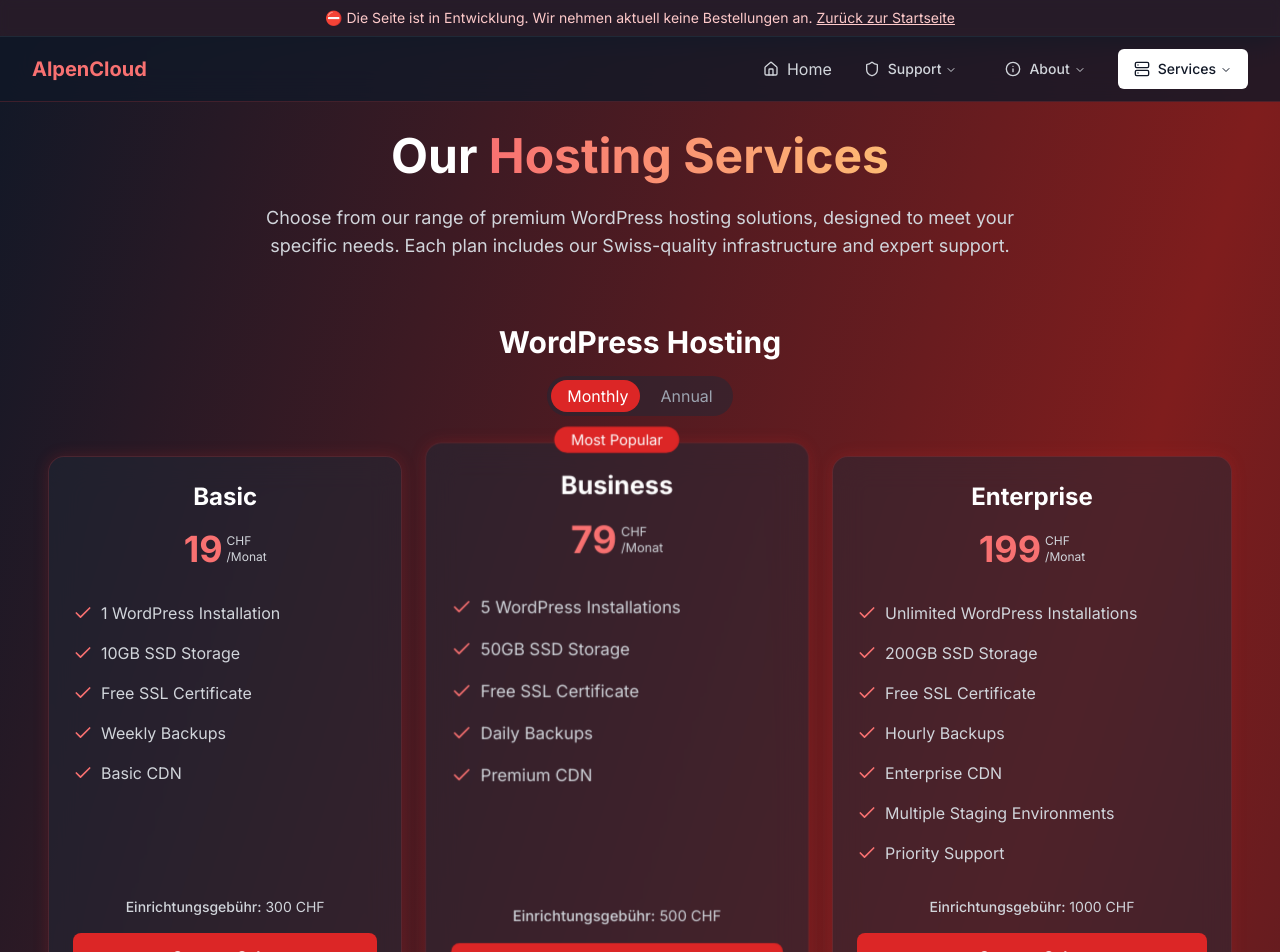
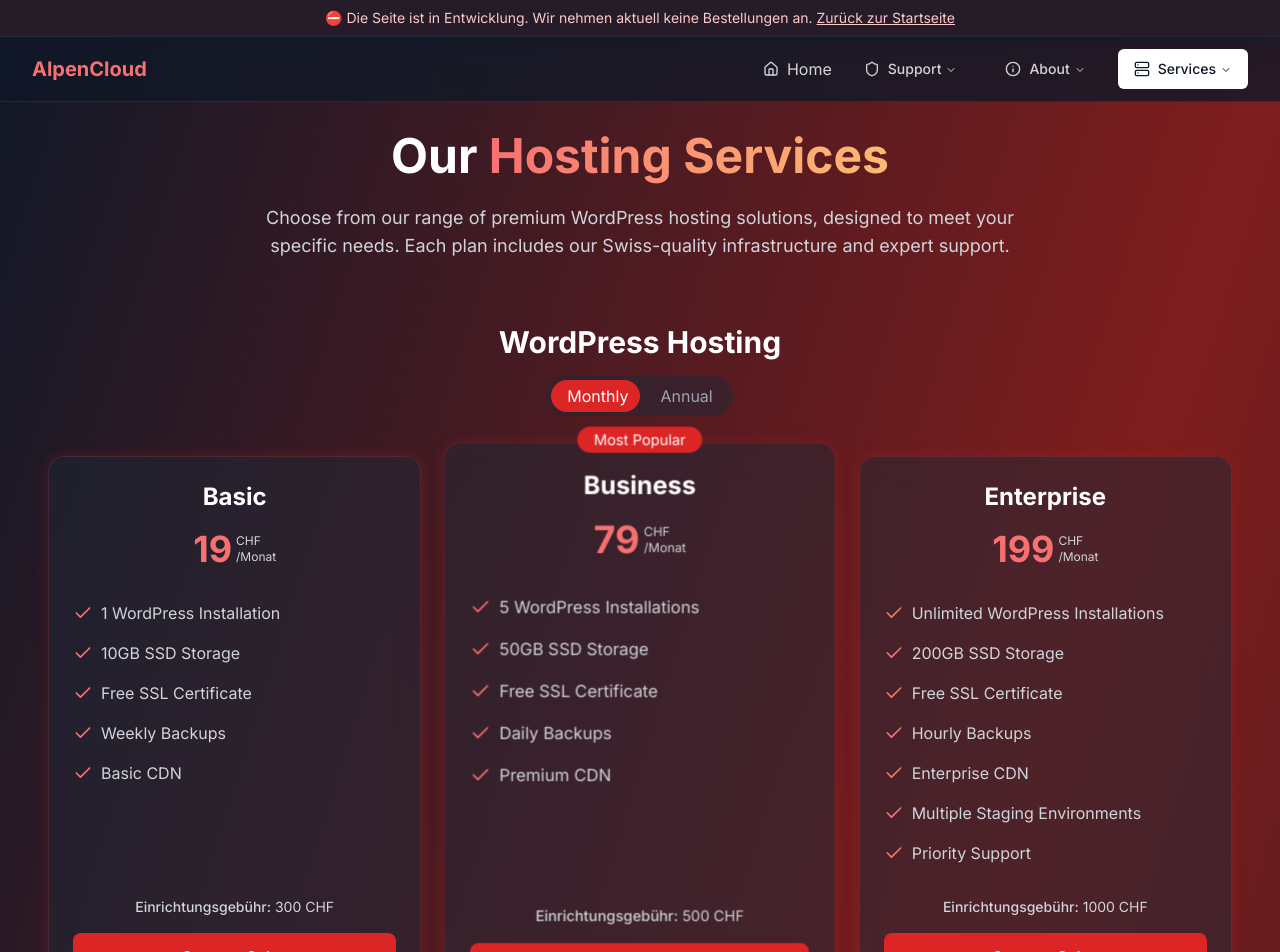
Before and after one commit to M4rshe1/alpencloud.ch, a Next.js app: page /services in a window 1280 px wide. Shown: the top 952 px of the page. Built offline with nearby package versions, Linux system fonts and the light colour scheme.

Commit message:
fix layout

```diff
--- a/components/plans.tsx
+++ b/components/plans.tsx
@@ -45,10 +45,11 @@ export const Plans = ({service, annual}: { service: Service, annual: boolean })
                 </div>
             )}
 
-            <div className="flex flex-wrap justify-center gap-8 mb-20">
+            <div className="grid grid-cols-1 md:grid-cols-2 lg:grid-cols-3 gap-8 mb-20"
+                 style={{gridTemplateColumns: 'repeat(auto-fit, minmax(300px, 1fr))'}}>
                 {
                     service.packages.map((plan) => (
-                        <div key={plan.name} className="flex-grow min-w-[300px] max-w-[400px]">
+                        <div key={plan.name} className="w-full">
                             <Plan
                                 plan={plan}
                                 annual={isAnnual || service.type === 'yearly' ? true : isAnnual}
```
